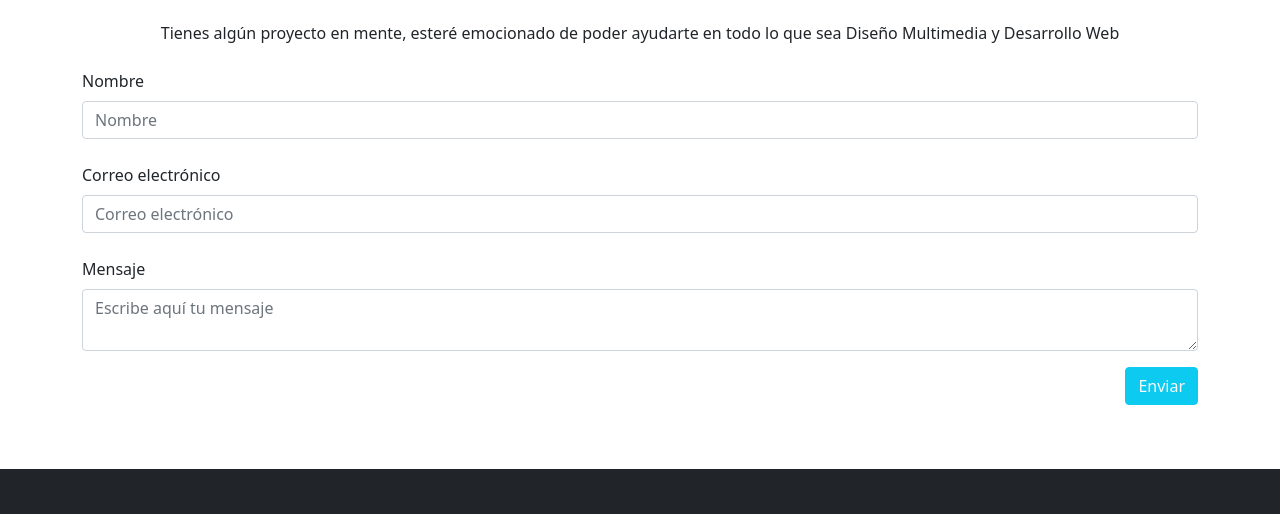
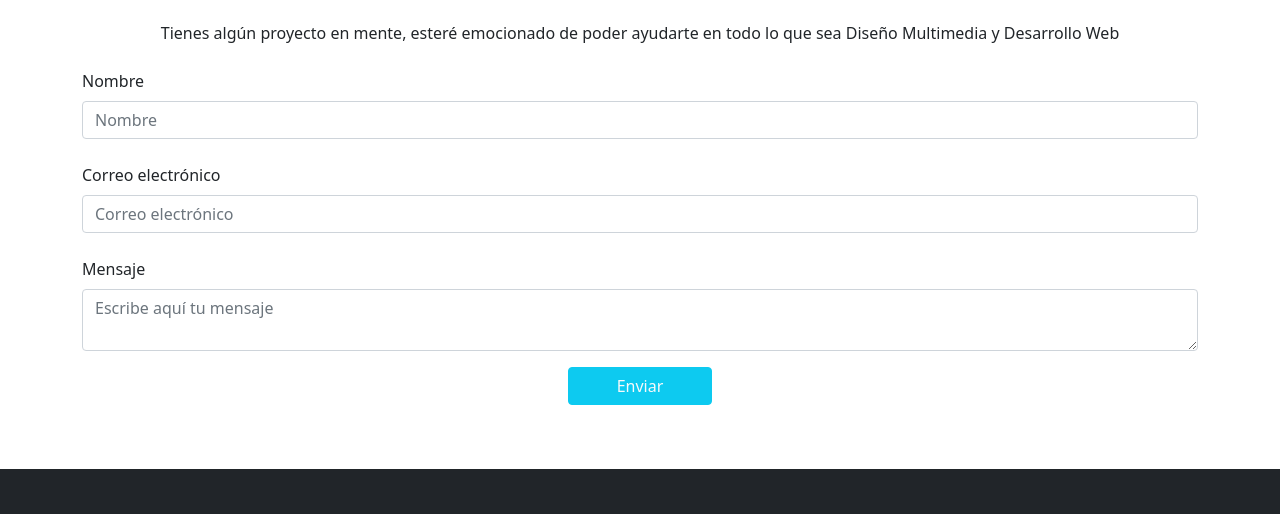
Before and after one commit to pablocelva/marconav2000.github.io, a plain HTML site: page index.html in a window 1280 px wide. Shown: the part 3769-4283 px from the top of the page. Drawn offline with nearby package versions, Linux system fonts and the light colour scheme.

Commit message:
Centrado y padding en eje x en boton de enviar en la forma de contacto

```diff
--- a/index.html
+++ b/index.html
@@ -270,8 +270,8 @@
                 <label class="mb-2">Mensaje</label>
                 <textarea class="form-control" placeholder="Escribe aquí tu mensaje"></textarea>
             </div>
-            <div class="my-3 text-end">
-                <button class="btn btn-info text-light">Enviar</button>
+            <div class="my-3 text-center">
+                <button class="btn btn-info text-light px-5">Enviar</button>
             </div>
         </form>
 
```
